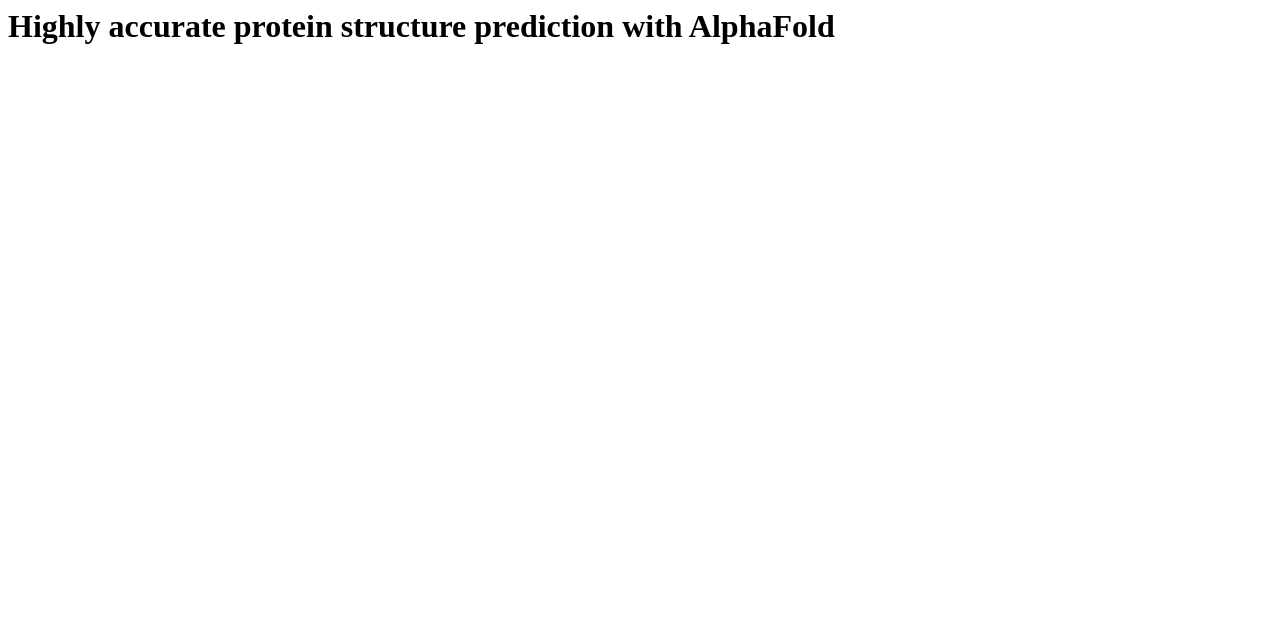
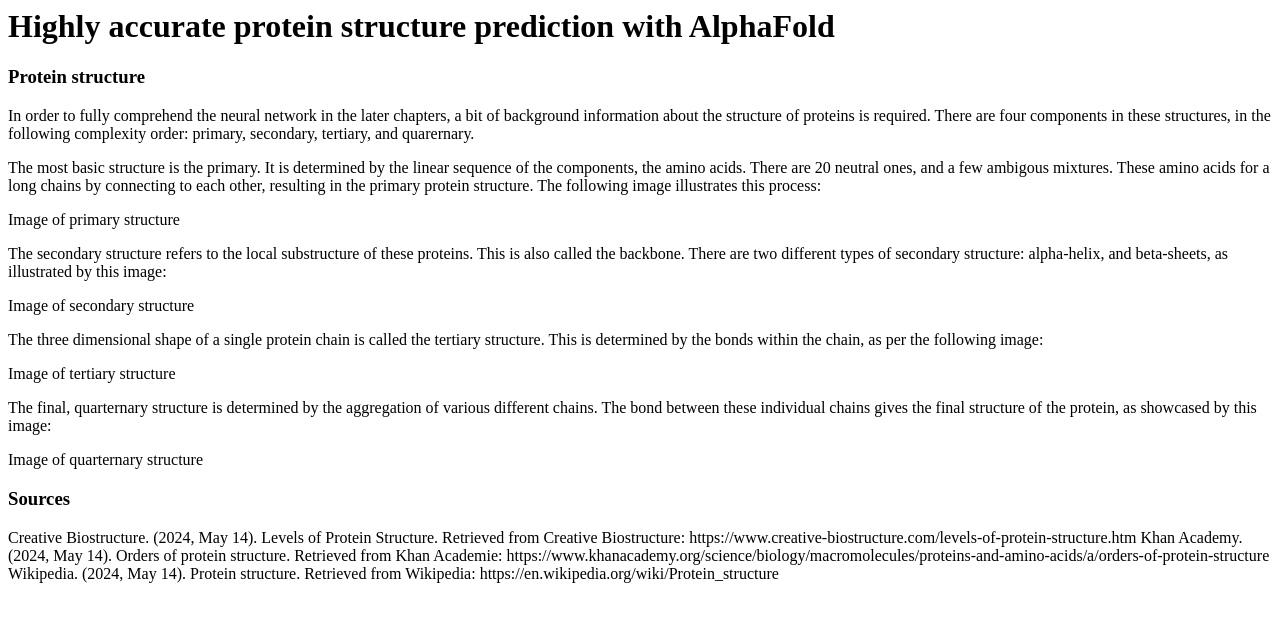
Before and after one commit to barsimark/protein-blog, a plain HTML site: page index.html in a window 1280 px wide. Drawn offline with Linux system fonts and the light colour scheme.

Commit message:
Protein structure description

```diff
--- a/index.html
+++ b/index.html
@@ -1 +1,36 @@
 <h1> Highly accurate protein structure prediction with AlphaFold </h1>
+
+<h3> Protein structure </h3>
+<p>
+  In order to fully comprehend the neural network in the later chapters, a bit of background information about the structure of proteins is required.
+  There are four components in these structures, in the following complexity order: primary, secondary, tertiary, and quarernary.
+</p>
+<p>
+  The most basic structure is the primary. It is determined by the linear sequence of the components, the amino acids.
+  There are 20 neutral ones, and a few ambigous mixtures. These amino acids for a long chains by connecting to each other, resulting in the primary protein structure.
+  The following image illustrates this process:
+</p>
+<p>Image of primary structure</p>
+<p>
+  The secondary structure refers to the local substructure of these proteins. This is also called the backbone. There are two different types of secondary structure:
+  alpha-helix, and beta-sheets, as illustrated by this image:
+</p>
+<p>Image of secondary structure</p>
+<p>
+  The three dimensional shape of a single protein chain is called the tertiary structure. This is determined by the bonds within the chain, as per the following image:
+</p>
+<p>Image of tertiary structure</p>
+<p>
+  The final, quarternary structure is determined by the aggregation of various different chains. The bond between these individual chains gives the final structure
+  of the protein, as showcased by this image:
+</p>
+<p>Image of quarternary structure</p>
+
+<h3> Sources </h3>
+<p>
+  Creative Biostructure. (2024, May 14). Levels of Protein Structure. Retrieved from Creative Biostructure: https://www.creative-biostructure.com/levels-of-protein-structure.htm
+
+  Khan Academy. (2024, May 14). Orders of protein structure. Retrieved from Khan Academie: https://www.khanacademy.org/science/biology/macromolecules/proteins-and-amino-acids/a/orders-of-protein-structure
+
+  Wikipedia. (2024, May 14). Protein structure. Retrieved from Wikipedia: https://en.wikipedia.org/wiki/Protein_structure
+</p>
```
